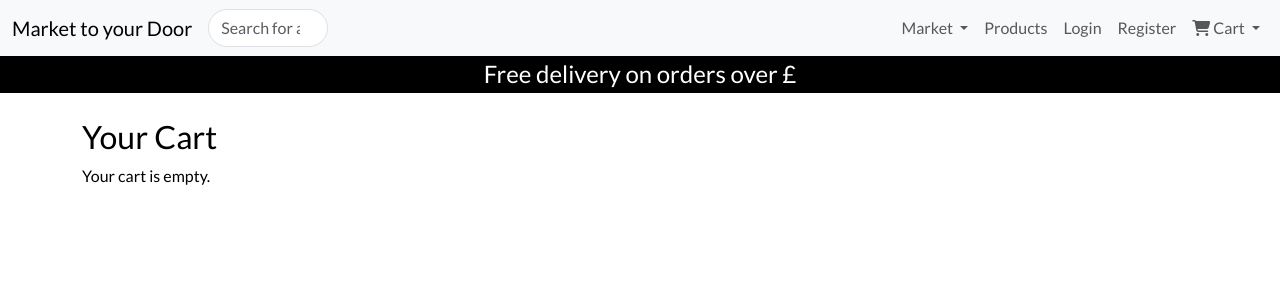
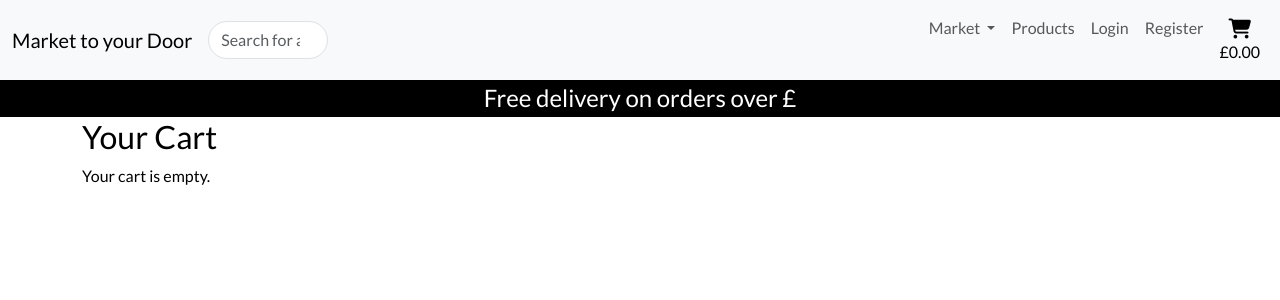
Before and after one commit to pauldmnn/Market-to-your-door, a Django app: page /cart/ in a window 1280 px wide. Shown: the top 300 px of the page. Run offline with Django 5.2, Linux system fonts and the light colour scheme; some libraries are stand-ins or nearby versions.

Commit message:
Added cart total context

```diff
--- a/cart/contexts.py
+++ b/cart/contexts.py
@@ -1,5 +1,6 @@
 from django.conf import settings
 from products.models import Product
+from decimal import Decimal
 
 
 def cart(request):
@@ -13,13 +14,13 @@ def cart_total(request):
     Context processor to make the grand total available in all templates.
     """
     cart = request.session.get('cart', {})
-    overall_total = 0.00
+    overall_total = Decimal('0.00')
 
     for slug, item in cart.items():
         try:
             product = Product.objects.get(slug=slug)
-            overall_total += product.price * item['quantity']
+            overall_total +=  Decimal(product.price) * Decimal(item['quantity'])
         except Product.DoesNotExist:
             pass
 
-    return {'overall_total': overall_total}
+    return {'overall_total': overall_total.quantize(Decimal('0.01'))}
--- a/market_to_your_door/settings.py
+++ b/market_to_your_door/settings.py
@@ -75,7 +75,7 @@ TEMPLATES = [
                 'django.template.context_processors.request',
                 'django.contrib.auth.context_processors.auth',
                 'django.contrib.messages.context_processors.messages',
-                'cart.contexts.cart',
+                'cart.contexts.cart_total',
             ],
         },
     },
--- a/templates/base.html
+++ b/templates/base.html
@@ -73,15 +73,21 @@
                   <a class="nav-link" href="">Register</a>
                 </li>
               {% endif %}
-              <li class="nav-item dropdown">
-                <a class="nav-link dropdown-toggle" href="{% url 'cart_detail' %}" id="cartDropdown" role="button">
-                    <i class="fas fa-shopping-cart"></i> Cart
+              <li class="list-inline-item">
+                <a class="{% if overall_total %} text-info font-weight-bold {% else %} text-black {% endif %} nav-link" href="{% url 'cart_detail' %}">
+                    <div class="text-center">
+                        <div><i class="fa-duotone fa-solid fa-cart-shopping fa-lg"></i></div>
+                        <p class="my-0">
+                            {% if overall_total %}
+                                £{{ overall_total|floatformat:2 }}
+                            {% else %}
+                                £0.00
+                            {% endif %}
+                        </p>
+                    </div>
                 </a>
-                <div class="dropdown-menu">
-                    <p class="dropdown-item"><strong>Grand Total:</strong> $<span id="nav-grand-total">{{ overall_total|floatformat:2 }}</span></p>
-                    <a class="dropdown-item" href="{% url 'cart_detail' %}">View Cart</a>
-                </div>
               </li>
+
             </ul>
           </div>
         </div>
```
